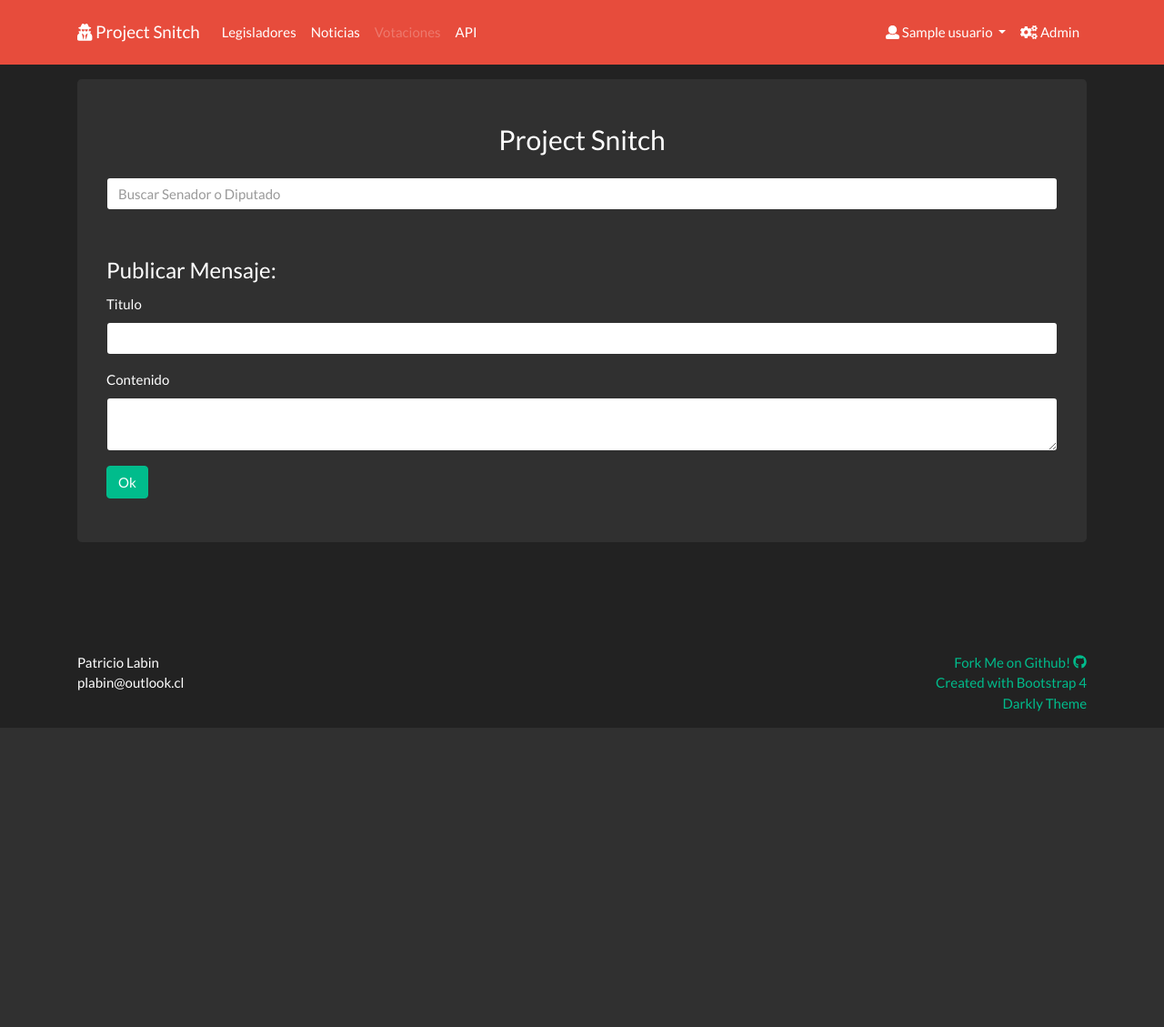
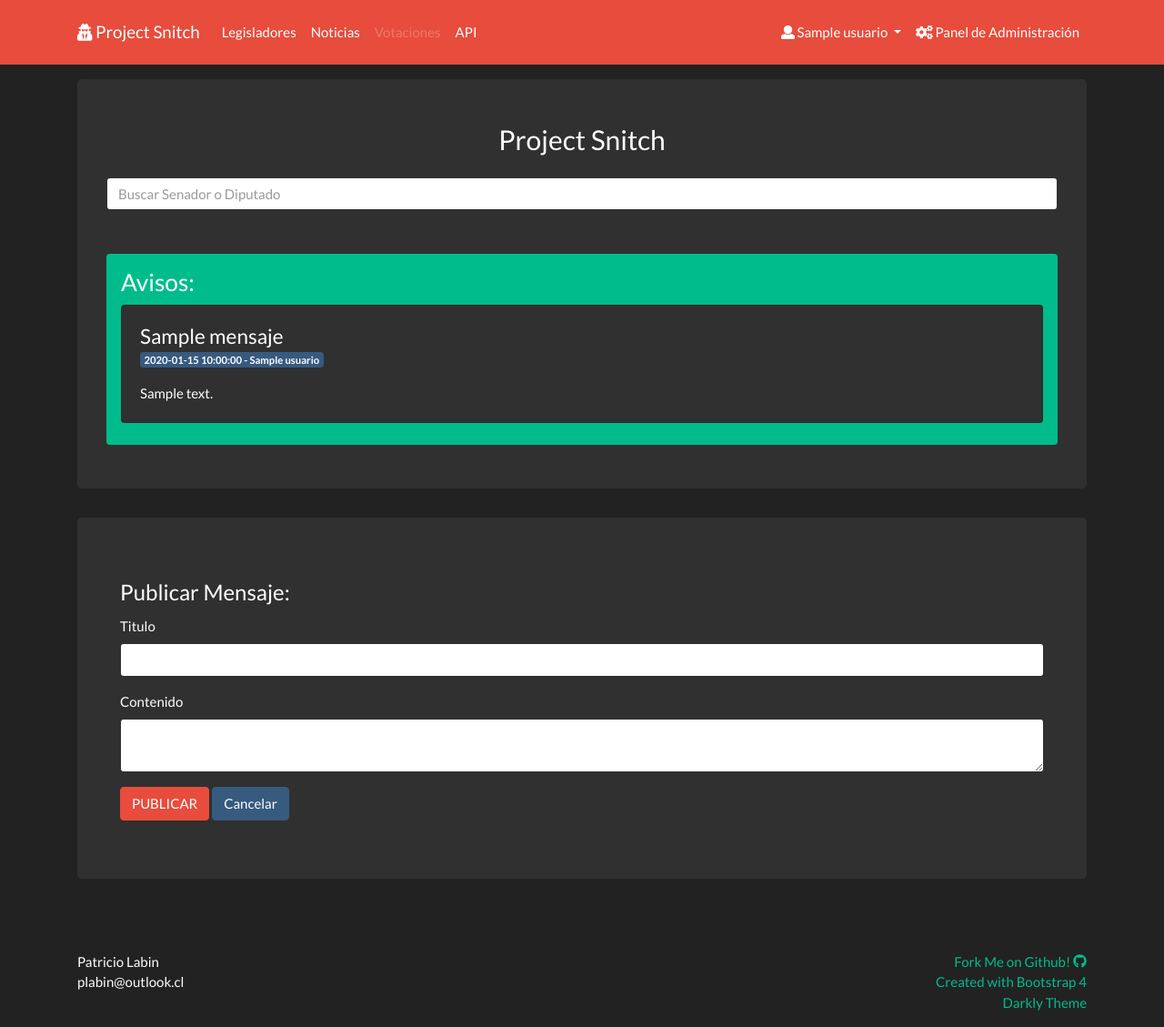
Before and after one commit to F1r3f0x/project_snitch, a Flask app: page / in a window 1280 px wide. Shown: the whole page at 91% size. Before the commit the page ends 800 px from the top, so only its background shows below. Run offline with Flask 2, Linux system fonts and the light colour scheme; a user stored in the database is signed in; tables that the repository leaves empty hold one stand-in row (values such as "Sample post"); some libraries are stand-ins or nearby versions.

Commit message:
Mensajes en index final

```diff
--- a/application/app/routes.py
+++ b/application/app/routes.py
@@ -65,8 +65,9 @@
 
 @app.route('/', methods=['GET', 'POST'])
 def home():
+    mensajes = Mensaje.query.all()
     if current_user.is_authenticated:
-        if current_user.is_admin:
+        if current_user.is_admin():
             form = AdminMessageForm()
             if form.validate_on_submit():
                 new_mensaje = Mensaje(current_user.id,
@@ -78,9 +79,9 @@
                 flash('Mensaje publicado!', 'success')
                 return redirect(url_for('home'))
 
-            return render_template('index.html', form=form)
+            return render_template('index.html', mensajes=mensajes, form=form)
 
-    return render_template('index.html')
+    return render_template('index.html', mensajes=mensajes)
 
 
 @app.route('/legislador/<int:id_legislador>', methods=['GET', 'POST'])
--- a/application/app/templates/components/my_macros.html
+++ b/application/app/templates/components/my_macros.html
@@ -1,4 +1,4 @@
-{% macro render_noticia(noticia, mostrar_legisladores, chars_to_render) %}
+    {% macro render_noticia(noticia, mostrar_legisladores, chars_to_render) %}
     <div class="card p-0 border-4">
         <a href="{{ noticia.url }}">
             <h5 class="card-header text-white bg-dark"><u>{{ noticia.titulo }}</u></h5>
@@ -41,3 +41,13 @@
         {% endif %}
     </div>
 {% endmacro %}
+
+{% macro render_mensaje(mensaje) %}
+<div class="card mb-2">
+    <div class="card-body">
+        <h4 id="titulo" class="card-title mb-0">{{ mensaje.titulo }}</h4>
+        <p><span id="datos" class="badge badge-primary m-0">{{ mensaje.fecha }} - {{ mensaje.autor.nombre }}</span></p>
+        <p id="contenido"class="card-text">{{ mensaje.contenido }}</p>
+    </div>
+</div>
+{% endmacro %}
--- a/application/app/templates/index.html
+++ b/application/app/templates/index.html
@@ -1,5 +1,6 @@
 {%extends 'layouts/base.html' %}
 {% from 'components/_formhelpers.html' import render_field %}
+{% from 'components/my_macros.html' import render_mensaje %}
 
 {% block page_content %}
     <div class="jumbotron py-lg-5 py-sm-3">
@@ -11,8 +12,21 @@
             </form>
         </div>
 
+        {% if mensajes %}
+            <div class="rounded bg-success border-primary p-3 mt-5">
+                <h3>Avisos:</h3>
+                {% for mensaje in mensajes %}
+                    {% if mensaje.activo %}
+                        {{ render_mensaje(mensaje) }}
+                    {% endif %}
+                {% endfor %}
+            </div>
+        {% endif %}
+    </div>
+
         {% if form %}
-    <div id="form-mensaje" class="container-fluid mt-5 p-0">
+            <div class="jumbotron">
+                <div id="form-mensaje" class="container-fluid">
                     <form action="" method="POST" role="form">
                         <legend>Publicar Mensaje:</legend>
 
@@ -26,11 +40,13 @@
                             {{ render_field(form.contenido, class="form-control")}}
                         </div>
 
-            <button type="submit" class="btn btn-success">Ok</button>
+                        <button type="submit" class="btn btn-danger">PUBLICAR</button>
+                        <button type="reset" class="btn btn-primary">Cancelar</button>
                     </form>
                 </div>
+            </div>
         {% endif %}
-</div>
+
 {% endblock %}
 
 {% block page_script %}
--- a/application/app/templates/layouts/base.html
+++ b/application/app/templates/layouts/base.html
@@ -152,7 +152,7 @@
                         </div>
                     </li>
                     {% if current_user.is_admin() %}
-                        <li class="nav-item"><a class="nav-link" title="Admin" href="{{ url_for('admin.index') }}"><i class="fas fa-cogs"></i>  Admin</a></li>
+                        <li class="nav-item"><a class="nav-link" title="Panel de Administración" href="{{ url_for('admin.index') }}"><i class="fas fa-cogs"></i>  Panel de Administración</a></li>
                     {% endif %}
                 {% else %}
                     <li class="nav-item"><a class="nav-link" href="{{ url_for('login_usuario') }}"><i class="fa fa-sign-in-alt"></i> Login</a></li>
```
Lines whose indentation alone changed are shown as unchanged.
